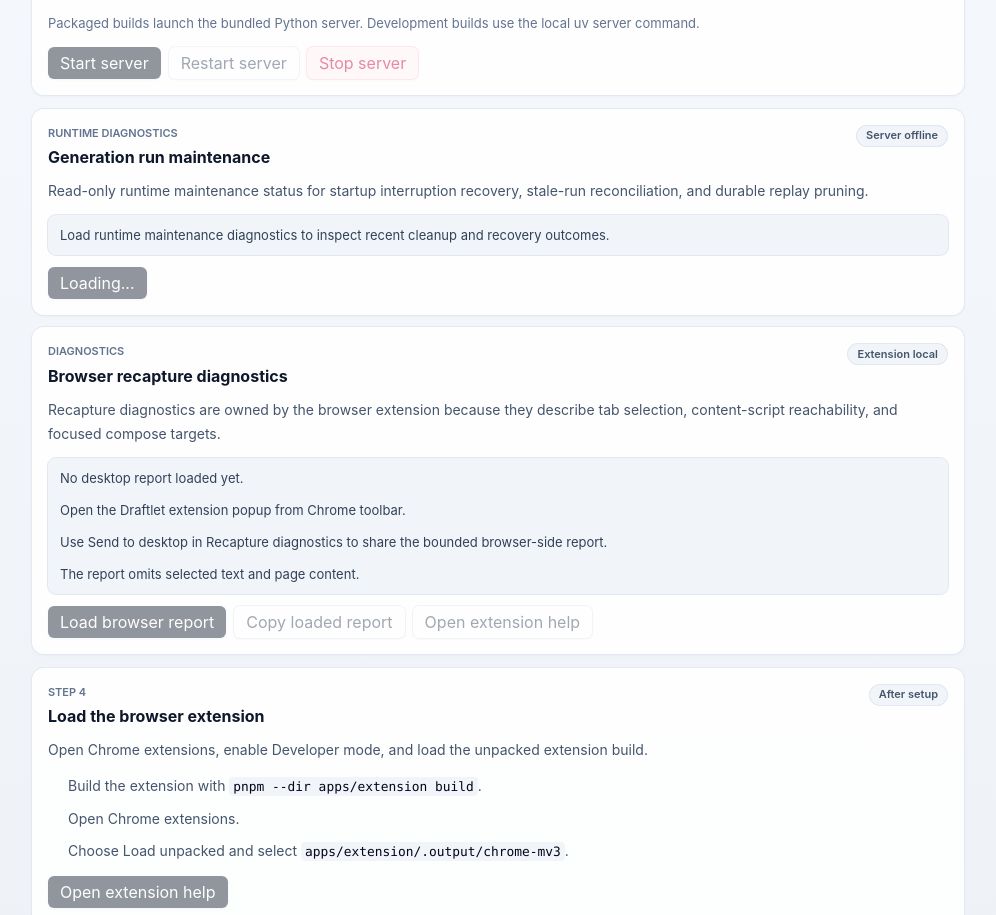
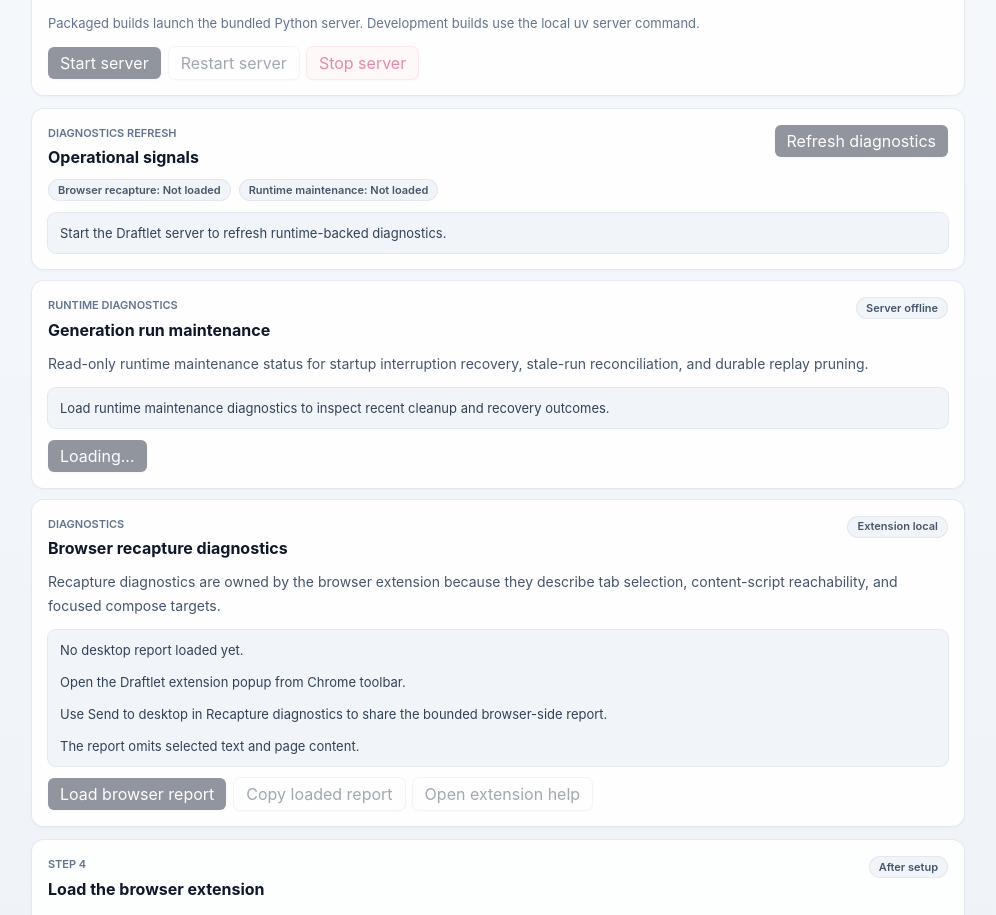
Before and after one commit to sreekarnv/draftlet, a React (Vite) app in the folder apps/desktop/: page / in a window 1280 px wide. Shown: the part 860-1775 px from the top of the page, without its empty margins (142-1138 px from the left). Built offline with nearby package versions, Linux system fonts and the light colour scheme.

Commit message:
:sparkles: feat: add desktop diagnostics refresh group

```diff
--- a/apps/desktop/src/renderer/app.tsx
+++ b/apps/desktop/src/renderer/app.tsx
@@ -28,6 +28,8 @@
     server: UNKNOWN,
   });
   const [busy, setBusy] = useState(false);
+  const [diagnosticsRefreshing, setDiagnosticsRefreshing] = useState(false);
+  const [diagnosticsLastRefreshedAt, setDiagnosticsLastRefreshedAt] = useState<string | null>(null);
   const [actionMessage, setActionMessage] = useState('');
   const [browserDiagnostics, setBrowserDiagnostics] = useState<BrowserDiagnosticsBridgeResult | null>(null);
   const [maintenanceDiagnostics, setMaintenanceDiagnostics] = useState<RuntimeMaintenanceDiagnosticsResult | null>(null);
@@ -86,6 +88,22 @@
     setMaintenanceDiagnostics(result);
     setActionMessage(result.ok ? 'Loaded runtime maintenance diagnostics.' : result.error.message);
     setBusy(false);
+  };
+
+  const refreshDiagnostics = async () => {
+    setDiagnosticsRefreshing(true);
+    setActionMessage('');
+
+    const [browserResult, maintenanceResult] = await Promise.all([
+      desktopApi.getBrowserRecaptureDiagnosticsReport(),
+      desktopApi.getGenerationRunMaintenanceDiagnostics(),
+    ]);
+
+    setBrowserDiagnostics(browserResult);
+    setMaintenanceDiagnostics(maintenanceResult);
+    setDiagnosticsLastRefreshedAt(new Date().toISOString());
+    setActionMessage(formatDiagnosticsRefreshMessage(browserResult, maintenanceResult));
+    setDiagnosticsRefreshing(false);
   };
 
   const copyBrowserDiagnostics = async () => {
@@ -174,9 +192,12 @@
       <DiagnosticsPage
         browserDiagnostics={browserDiagnostics}
         busy={busy}
+        diagnosticsLastRefreshedAt={diagnosticsLastRefreshedAt}
+        diagnosticsRefreshing={diagnosticsRefreshing}
         maintenanceDiagnostics={maintenanceDiagnostics}
         onCopyBrowserDiagnostics={copyBrowserDiagnostics}
         onLoadBrowserDiagnostics={loadBrowserDiagnostics}
+        onRefreshDiagnostics={refreshDiagnostics}
         onLoadMaintenanceDiagnostics={loadMaintenanceDiagnostics}
         onOpenExtensionHelp={openExtensionHelp}
         runtime={runtime}
@@ -190,3 +211,26 @@
     </main>
   );
 }
+
+function formatDiagnosticsRefreshMessage(
+  browserDiagnostics: BrowserDiagnosticsBridgeResult,
+  maintenanceDiagnostics: RuntimeMaintenanceDiagnosticsResult,
+) {
+  if (browserDiagnostics.ok && maintenanceDiagnostics.ok) {
+    return 'Loaded browser and runtime diagnostics.';
+  }
+
+  if (browserDiagnostics.ok && !maintenanceDiagnostics.ok) {
+    return `Loaded browser diagnostics. Runtime maintenance unavailable: ${maintenanceDiagnostics.error.message}`;
+  }
+
+  if (!browserDiagnostics.ok && maintenanceDiagnostics.ok) {
+    return `Loaded runtime maintenance diagnostics. Browser recapture unavailable: ${browserDiagnostics.error.message}`;
+  }
+
+  if (!browserDiagnostics.ok && !maintenanceDiagnostics.ok) {
+    return `Could not load diagnostics. Browser: ${browserDiagnostics.error.message} Runtime: ${maintenanceDiagnostics.error.message}`;
+  }
+
+  return 'Diagnostics refresh finished.';
+}
--- a/apps/desktop/src/renderer/routes/diagnostics-page.tsx
+++ b/apps/desktop/src/renderer/routes/diagnostics-page.tsx
@@ -1,39 +1,55 @@
 import { BrowserDiagnosticsCard } from '../components/browser-diagnostics-card';
 import { RuntimeMaintenanceDiagnosticsCard } from '../components/runtime-maintenance-diagnostics-card';
+import { Badge, Button, Card } from '../components/ui';
 import type { BrowserDiagnosticsBridgeResult, RuntimeMaintenanceDiagnosticsResult, RuntimeState } from '../lib/types';
 
 interface DiagnosticsPageProps {
   browserDiagnostics: BrowserDiagnosticsBridgeResult | null;
   busy: boolean;
+  diagnosticsLastRefreshedAt: string | null;
+  diagnosticsRefreshing: boolean;
   maintenanceDiagnostics: RuntimeMaintenanceDiagnosticsResult | null;
   runtime: RuntimeState;
   onCopyBrowserDiagnostics: () => Promise<void>;
   onLoadBrowserDiagnostics: () => Promise<void>;
   onLoadMaintenanceDiagnostics: () => Promise<void>;
   onOpenExtensionHelp: () => Promise<void>;
+  onRefreshDiagnostics: () => Promise<void>;
 }
 
 export function DiagnosticsPage({
   browserDiagnostics,
   busy,
+  diagnosticsLastRefreshedAt,
+  diagnosticsRefreshing,
   maintenanceDiagnostics,
   runtime,
   onCopyBrowserDiagnostics,
   onLoadBrowserDiagnostics,
   onLoadMaintenanceDiagnostics,
   onOpenExtensionHelp,
+  onRefreshDiagnostics,
 }: DiagnosticsPageProps) {
   return (
     <section className="grid gap-3">
+      <DiagnosticsRefreshGroup
+        browserDiagnostics={browserDiagnostics}
+        busy={busy}
+        diagnosticsLastRefreshedAt={diagnosticsLastRefreshedAt}
+        diagnosticsRefreshing={diagnosticsRefreshing}
+        maintenanceDiagnostics={maintenanceDiagnostics}
+        onRefreshDiagnostics={onRefreshDiagnostics}
+        ready={runtime.server.ok}
+      />
       <RuntimeMaintenanceDiagnosticsCard
-        busy={busy}
+        busy={busy || diagnosticsRefreshing}
         diagnostics={maintenanceDiagnostics}
         onLoadMaintenanceDiagnostics={onLoadMaintenanceDiagnostics}
         ready={runtime.server.ok}
       />
       <BrowserDiagnosticsCard
         diagnostics={browserDiagnostics}
-        busy={busy}
+        busy={busy || diagnosticsRefreshing}
         onCopyBrowserDiagnostics={onCopyBrowserDiagnostics}
         onLoadBrowserDiagnostics={onLoadBrowserDiagnostics}
         onOpenExtensionHelp={onOpenExtensionHelp}
@@ -42,3 +58,87 @@
     </section>
   );
 }
+
+function DiagnosticsRefreshGroup({
+  browserDiagnostics,
+  busy,
+  diagnosticsLastRefreshedAt,
+  diagnosticsRefreshing,
+  maintenanceDiagnostics,
+  onRefreshDiagnostics,
+  ready,
+}: {
+  browserDiagnostics: BrowserDiagnosticsBridgeResult | null;
+  busy: boolean;
+  diagnosticsLastRefreshedAt: string | null;
+  diagnosticsRefreshing: boolean;
+  maintenanceDiagnostics: RuntimeMaintenanceDiagnosticsResult | null;
+  onRefreshDiagnostics: () => Promise<void>;
+  ready: boolean;
+}) {
+  const browserLoaded = browserDiagnostics?.ok === true;
+  const maintenanceLoaded = maintenanceDiagnostics?.ok === true;
+  const browserChecked = browserDiagnostics !== null;
+  const maintenanceChecked = maintenanceDiagnostics !== null;
+  const loadedCount = Number(browserLoaded) + Number(maintenanceLoaded);
+  const checkedCount = Number(browserChecked) + Number(maintenanceChecked);
+  const statusText = diagnosticsRefreshing
+    ? 'Refreshing diagnostics...'
+    : checkedCount === 0
+      ? 'Diagnostics have not been refreshed yet.'
+      : `${loadedCount} of 2 diagnostics sources loaded.`;
+
+  return (
+    <Card className="col-span-full content-start">
+      <div className="flex items-start justify-between gap-3 max-sm:grid">
+        <div>
+          <p className="m-0 mb-1.5 text-[11px] font-semibold uppercase text-slate-500">Diagnostics refresh</p>
+          <h2 className="m-0 text-base font-bold leading-tight text-slate-900">Operational signals</h2>
+        </div>
+        <Button disabled={busy || diagnosticsRefreshing || !ready} onClick={() => void onRefreshDiagnostics()} type="button">
+          {diagnosticsRefreshing ? 'Refreshing...' : 'Refresh diagnostics'}
+        </Button>
+      </div>
+      <div className="flex flex-wrap gap-2">
+        <Badge tone={badgeTone(browserDiagnostics)}>
+          Browser recapture: {sourceStatusLabel(browserDiagnostics)}
+        </Badge>
+        <Badge tone={badgeTone(maintenanceDiagnostics)}>
+          Runtime maintenance: {sourceStatusLabel(maintenanceDiagnostics)}
+        </Badge>
+      </div>
+      <div className="grid gap-1 rounded-lg bg-slate-100 px-3 py-2 text-[13px] leading-6 text-slate-700 ring-1 ring-slate-200">
+        <div>{ready ? statusText : 'Start the Draftlet server to refresh runtime-backed diagnostics.'}</div>
+        {diagnosticsLastRefreshedAt ? <div>Last refreshed {formatDateTime(diagnosticsLastRefreshedAt)}.</div> : null}
+        {browserDiagnostics && !browserDiagnostics.ok ? <div>Browser recapture: {browserDiagnostics.error.message}</div> : null}
+        {maintenanceDiagnostics && !maintenanceDiagnostics.ok ? <div>Runtime maintenance: {maintenanceDiagnostics.error.message}</div> : null}
+      </div>
+    </Card>
+  );
+}
+
+function badgeTone(result: BrowserDiagnosticsBridgeResult | RuntimeMaintenanceDiagnosticsResult | null) {
+  if (!result) {
+    return 'neutral';
+  }
+
+  return result.ok ? 'success' : 'danger';
+}
+
+function sourceStatusLabel(result: BrowserDiagnosticsBridgeResult | RuntimeMaintenanceDiagnosticsResult | null) {
+  if (!result) {
+    return 'Not loaded';
+  }
+
+  return result.ok ? 'Loaded' : 'Unavailable';
+}
+
+function formatDateTime(value: string) {
+  const date = new Date(value);
+
+  if (Number.isNaN(date.getTime())) {
+    return value;
+  }
+
+  return date.toLocaleString();
+}
```
